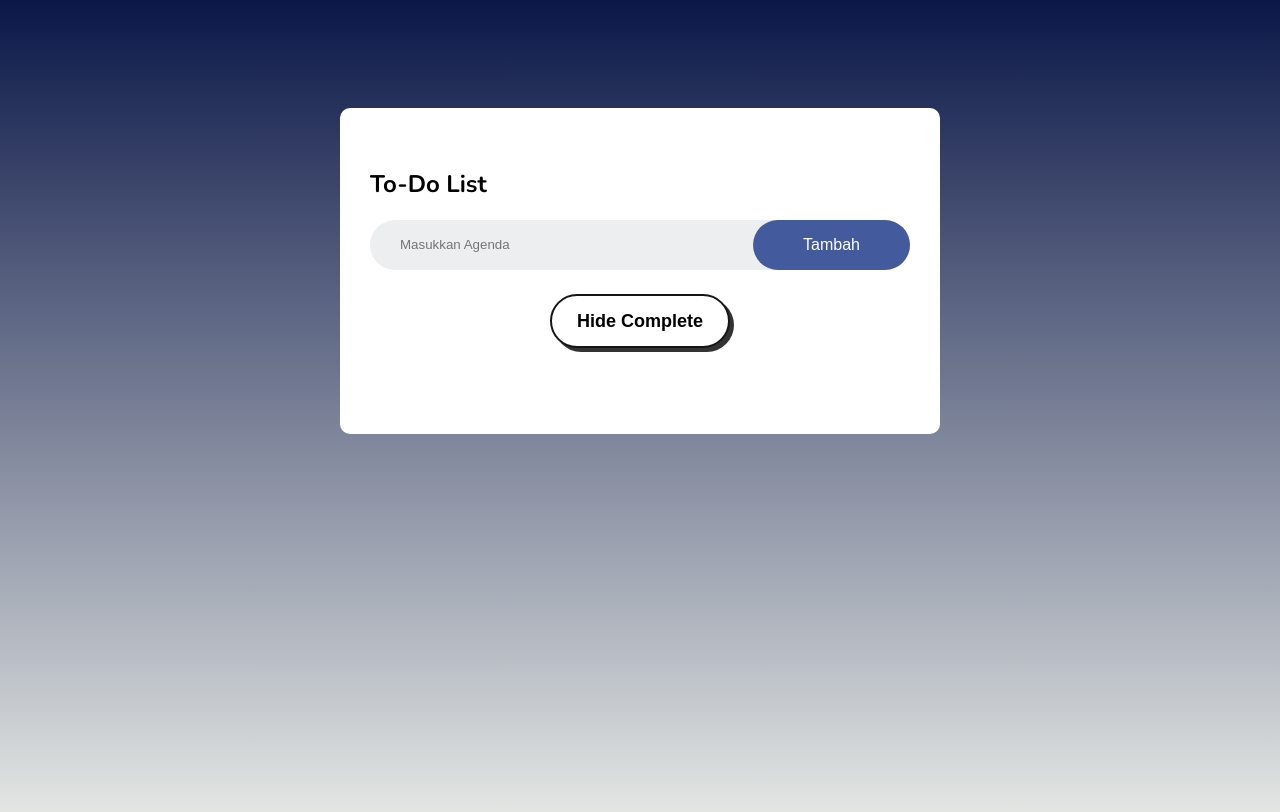
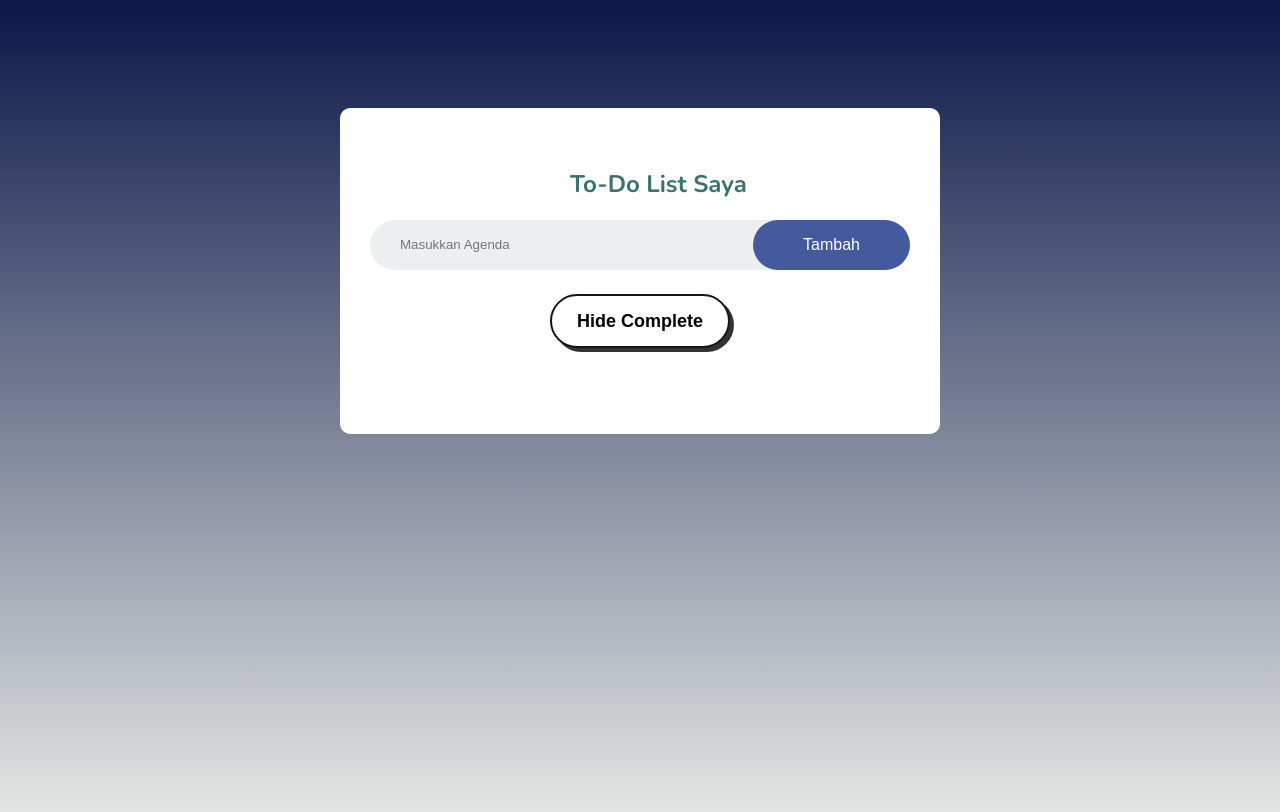
Before and after one commit to Bhayazeed/30-pbk-uts-223510209, a Vue app: page / in a window 1280 px wide. Shown: the top 812 px of the page. Built offline with nearby package versions, Linux system fonts and the light colour scheme.

Commit message:
mengubah beberapa styles

```diff
--- a/src/App.vue
+++ b/src/App.vue
@@ -1,7 +1,7 @@
 <template>
   <div class="container">
     <div class="todo-app">
-      <h2>To-Do List</h2>
+      <h2>To-Do List Saya</h2>
       <div class="row">
         <input type="text" v-model="newTask" placeholder="Masukkan Agenda">
         <button @click="addTask">Tambah</button>
@@ -87,12 +87,18 @@ loadData();
 }
 
 .todo-app {
-  width: 100%;
+  width: 200%;
   max-width: 540px;
   background: #fff;
   margin: 100px auto 20px;
   padding: 40px 30px 70px;
   border-radius: 10px;
+}
+
+.todo-app h2{
+  color: rgb(60, 113, 113);
+  position: relative;
+  left: 25vh;
 }
 
 .row {
```
